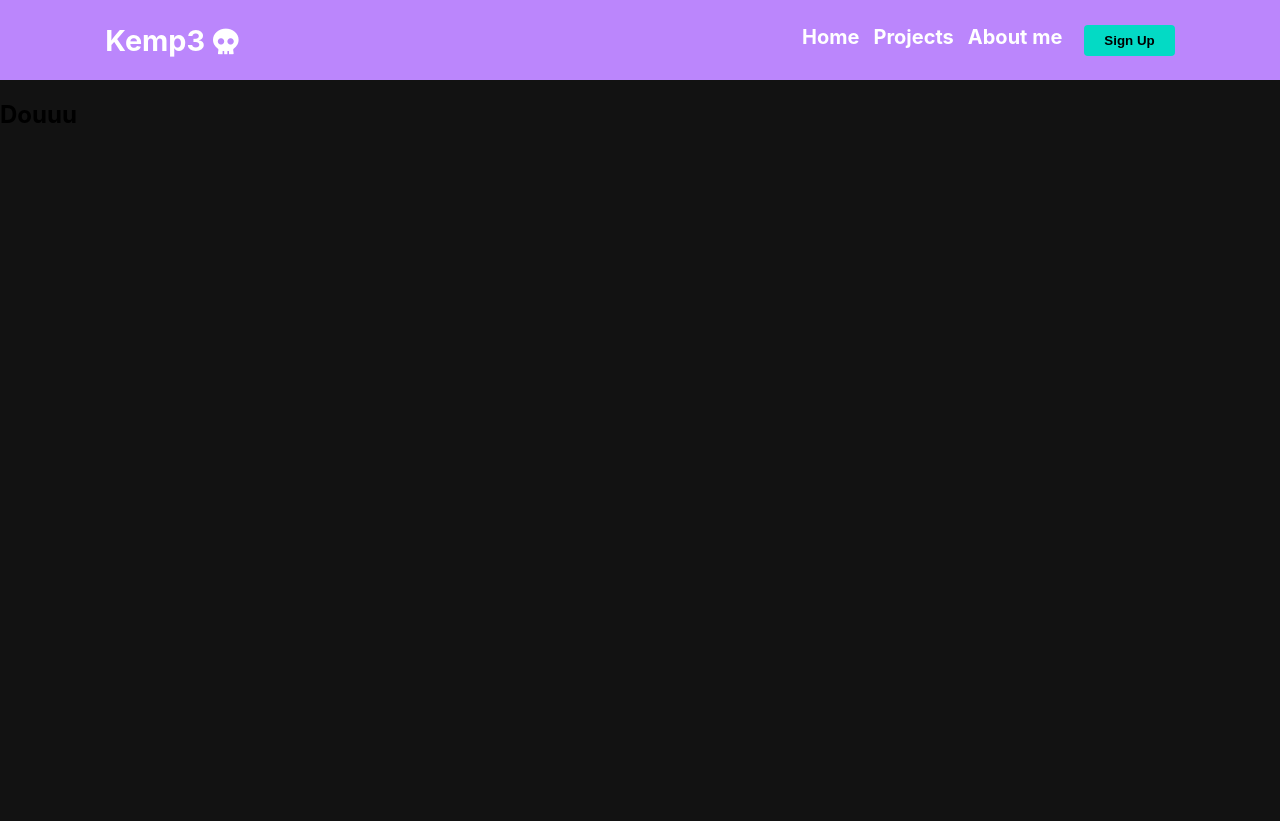
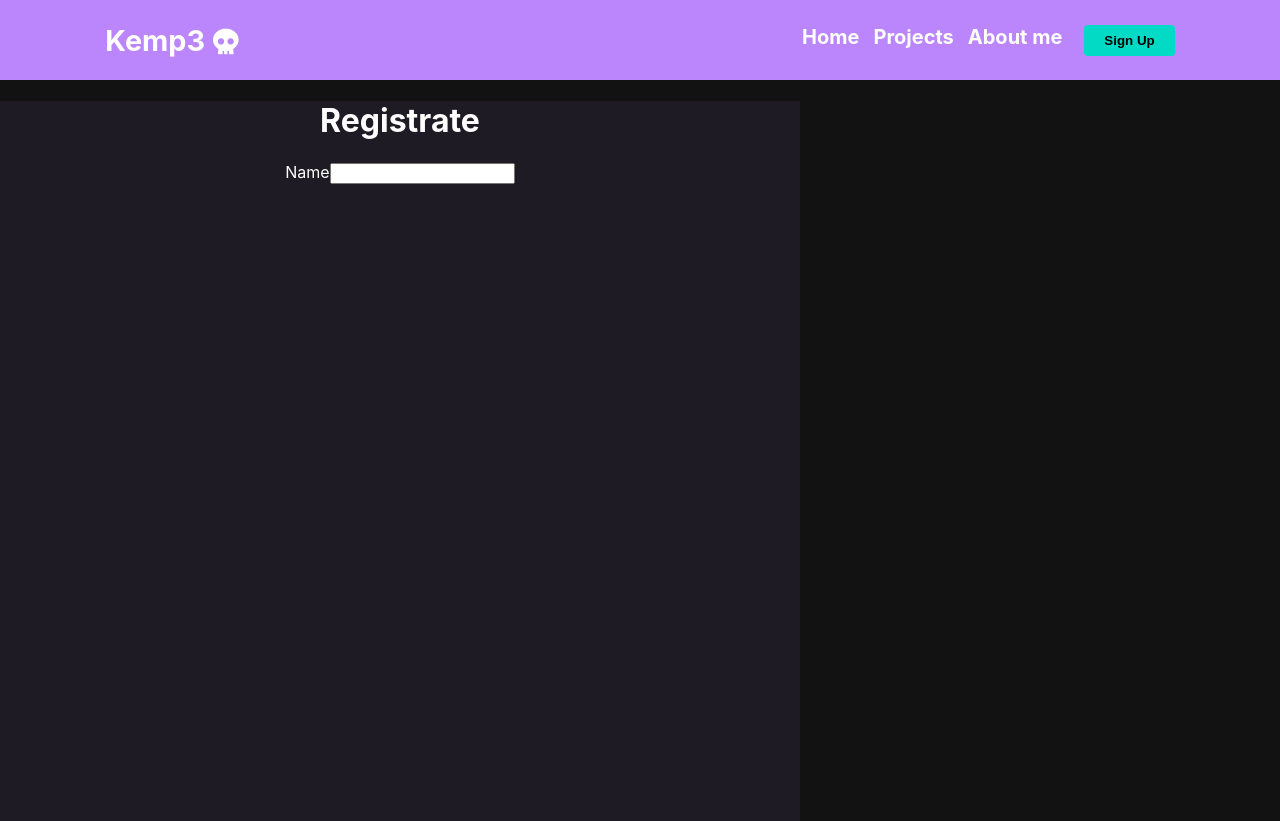
Before and after one commit to LuuOW/react_app, a React (Create React App) app: page /signup in a window 1280 px wide. Before the commit the page ends 800 px from the top, so only its background shows below. Built offline with nearby package versions, Linux system fonts and the light colour scheme.

Commit message:
Now the sign up page has a register form incoming...

```diff
--- a/src/signup/signup.css
+++ b/src/signup/signup.css
@@ -2,9 +2,10 @@
 
 }
 
-.form {
+.Form {
     background: #1F1B24;
     height: 45rem;
     width: 50rem;
     color: #ffffff;
+    text-align: center;
 }
--- a/src/signup/signup.js
+++ b/src/signup/signup.js
@@ -3,11 +3,13 @@ import './signup.css';
 
 class SignUp extends Component {
     render() {
-        return(
-            <div className = "SignUp">
-                <section className = "Form">
-                    <h1>Douuu</h1>
-                </section>
+        return (
+            <div className="SignUp">
+                <form className="Form">
+                    <h1>Registrate</h1>
+                    <label for="name">Name</label>
+                    <input type="text" id="name" name="name" required></input>
+                </form>
             </div>
         );
     }
```
Also changed, not shown: 1 other file (tests, documents, lock files or other folders).
